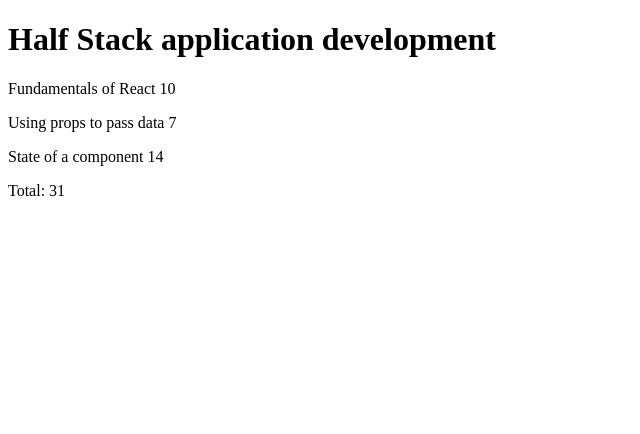
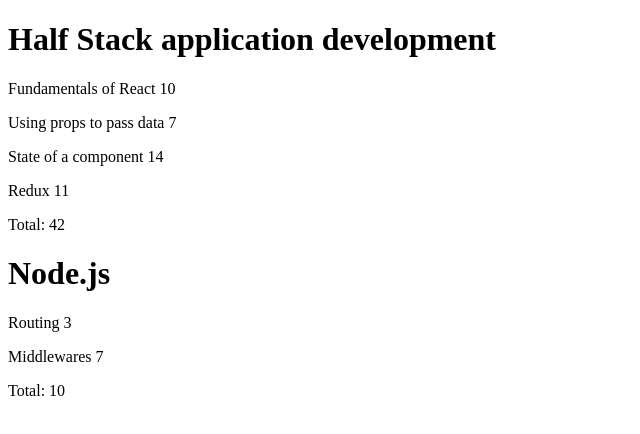
Before and after one commit to vibek44/react-vite-project, a React (Vite) app in the folder part1/courseinfo/: page / in a window 1280 px wide. Shown: the top 434 px of the page, without its empty margins (0-640 px from the left). Built offline with nearby package versions, Linux system fonts and the light colour scheme.

Commit message:
creating course component

```diff
--- a/part1/courseinfo/src/App.jsx
+++ b/part1/courseinfo/src/App.jsx
@@ -8,32 +8,62 @@
 
 const Total=({course})=><p>Total: {course.parts.reduce((sum,nel)=>sum+nel.exercises,0)}</p>
 
+const Course=({course})=><>
+  <Header course={course}/>
+  <Content course={course}/>
+  <Total course={course}/>
+</>
+
 const App=()=> {
-  const course = {
+  const courses = [
+    {
       name: 'Half Stack application development',
+      id: 1,
       parts: [
         {
           name: 'Fundamentals of React',
-        exercises: 10
+          exercises: 10,
+          id: 1
         },
         {
           name: 'Using props to pass data',
-        exercises: 7
+          exercises: 7,
+          id: 2
         },
         {
           name: 'State of a component',
-        exercises: 14
+          exercises: 14,
+          id: 3
+        },
+        {
+          name: 'Redux',
+          exercises: 11,
+          id: 4
+        }
+      ]
+    },
+    {
+      name: 'Node.js',
+      id: 2,
+      parts: [
+        {
+          name: 'Routing',
+          exercises: 3,
+          id: 1
+        },
+        {
+          name: 'Middlewares',
+          exercises: 7,
+          id: 2
         }
       ]
     }
+  ]
   return (
     <>
-     <Header course={course}/>
-     <Content course={course}/>
-     <Total course={course}/>
+     {courses.map(course=><div><Course key={course.id} course={course}/></div>)}
+    </>)
 
-    </>
-  )
 }
 
 export default App
```
Lines whose indentation alone changed are shown as unchanged.
